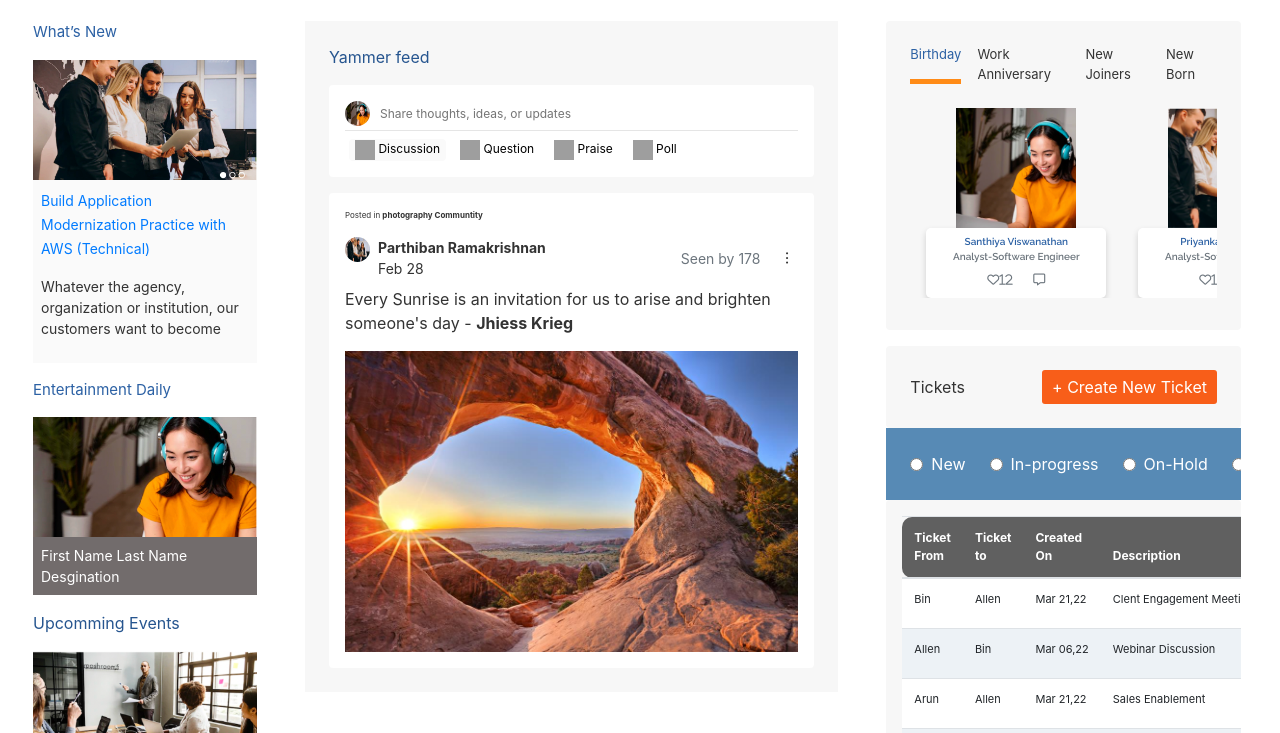
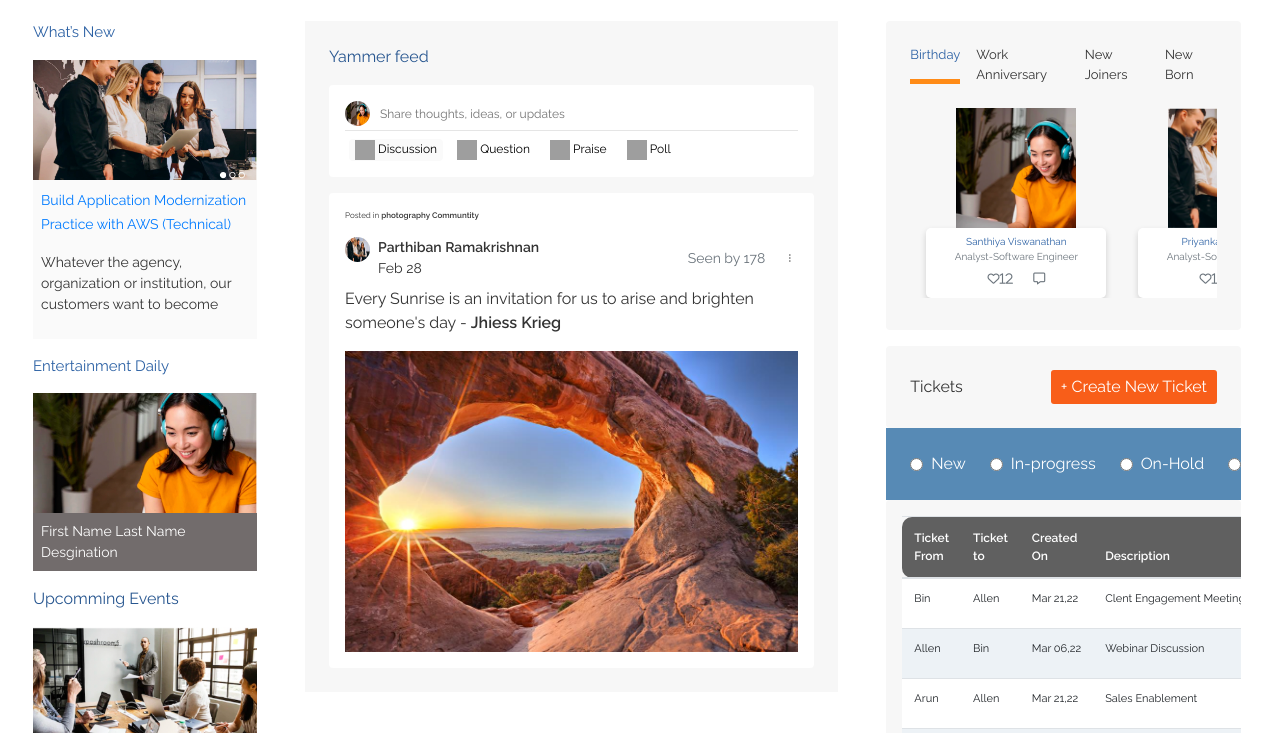
Before and after one commit to VenkateshGopa/Agcentral, a plain HTML site: page index.html in a window 1280 px wide. Shown: the part 133-866 px from the top of the page. Drawn offline with nearby package versions, Linux system fonts and the light colour scheme; grey boxes are pictures that could not be loaded; a script that the page names is missing.

Commit message:
Update index.css

```diff
--- a/index.css
+++ b/index.css
@@ -1,8 +1,10 @@
-@import url('https://fonts.googleapis.com/css2?family=Raleway:wght@600&display=swap');
+/* @import url('https://fonts.googleapis.com/css2?family=Raleway:wght@600&display=swap'); */
+@import url('https://fonts.googleapis.com/css2?family=Raleway:wght@400;600&display=swap');
+
 
 body {
   padding: 3rem 1.5rem;
-/*   font-family: 'Raleway', sans-serif; */
+  font-family: 'Raleway', sans-serif;
   color: #333333;
 }
 /* // Style Bootstrap icons */
```
